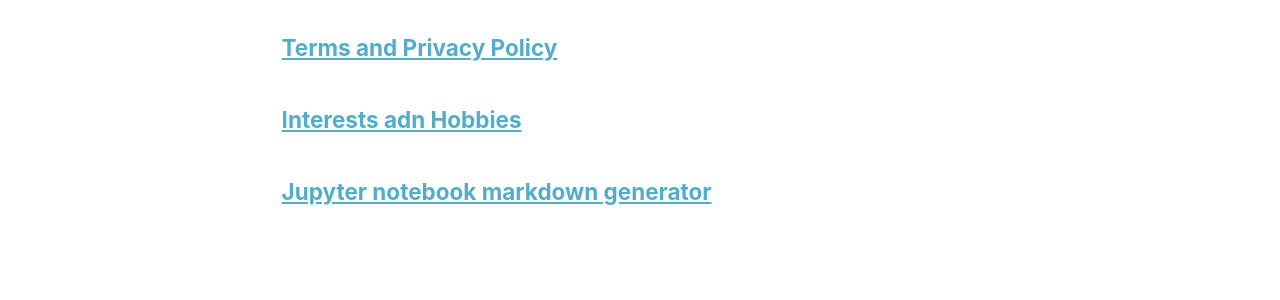
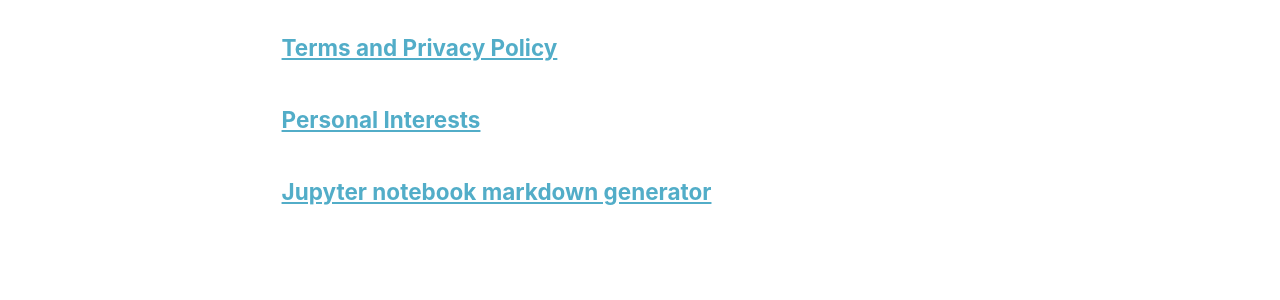
Before and after one commit to Prof-TaoLi/Homepage, a Jekyll site: the page built from _pages/page-archive.html, in a window 1280 px wide and 900 px high, scrolled down 1015 px. Shown: the part 282-582 px from the top of the window. Built offline with Jekyll 4.4.1, drawn with Linux system fonts in a browser that asks for light colours.

Commit message:
Update year-archive.html

```diff
--- a/_pages/year-archive.html
+++ b/_pages/year-archive.html
@@ -1,13 +1,13 @@
 ---
 layout: archive
 permalink: /year-archive/
-title: "Interests adn Hobbies"
+title: "Personal Interests"
 author_profile: true
 ---
 
 {% include base_path %}
 
 
-{% for post in site.year-archive %}
+{% for post in site.posts %}
   {% include archive-single.html %}
 {% endfor %}
```
